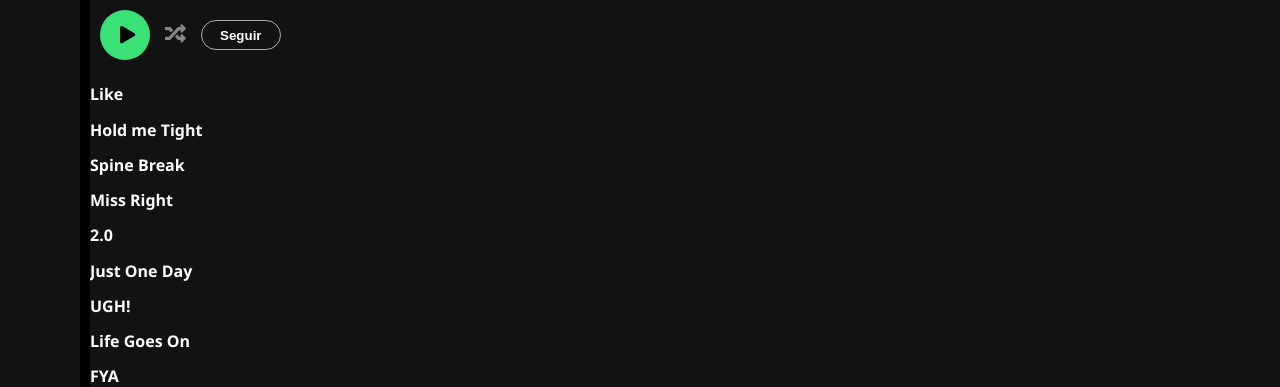
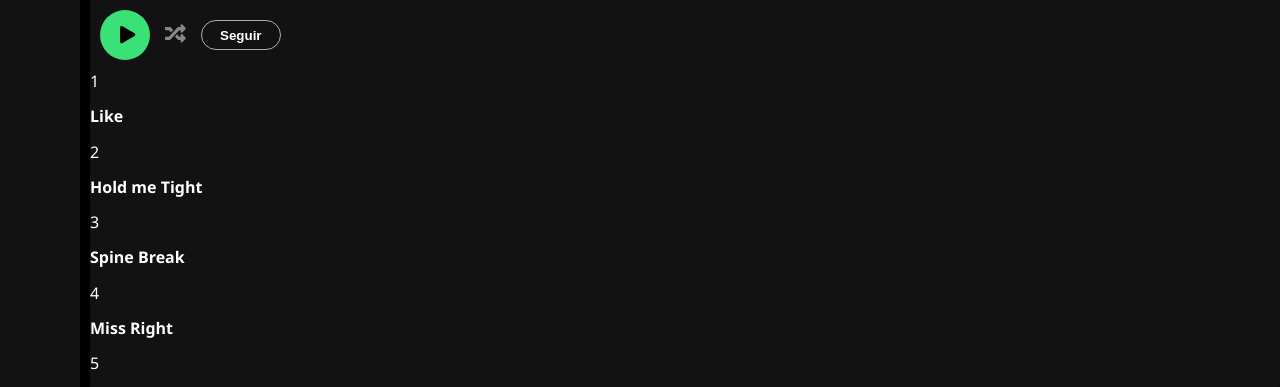
Before and after one commit to becsnr/spotify, a React (Vite) app in the folder spotify/: page /artista/1 in a window 1280 px wide. Shown: the part 405-792 px from the top of the page. Built offline with nearby package versions, Linux system fonts and the light colour scheme.

Commit message:
enumerar

```diff
--- a/spotify/src/components/Musicas.jsx
+++ b/spotify/src/components/Musicas.jsx
@@ -4,11 +4,13 @@ function Musicas( { item, customClass } ) {
     return (
         <>
             <div className={styles.mscs}>
-                {item.map(item => (
+                {item.map((item, index) => (
                     <div key={item.id} className={`${styles[customClass]}`}>
-                        {/* {CONDIÇÃO PRA ARTISTA ? PLAYLIST. USAR USESTATE} */}
-                        <h2>{item.name}</h2>
-                        <p>{item.cantor}</p>
+                        <span>{index + 1}</span>
+                        <div className={styles.info}>
+                            <h2>{item.name}</h2>
+                            <p>{item.cantor}</p>
+                        </div>
                     </div>
                 ))}
             </div>
```
